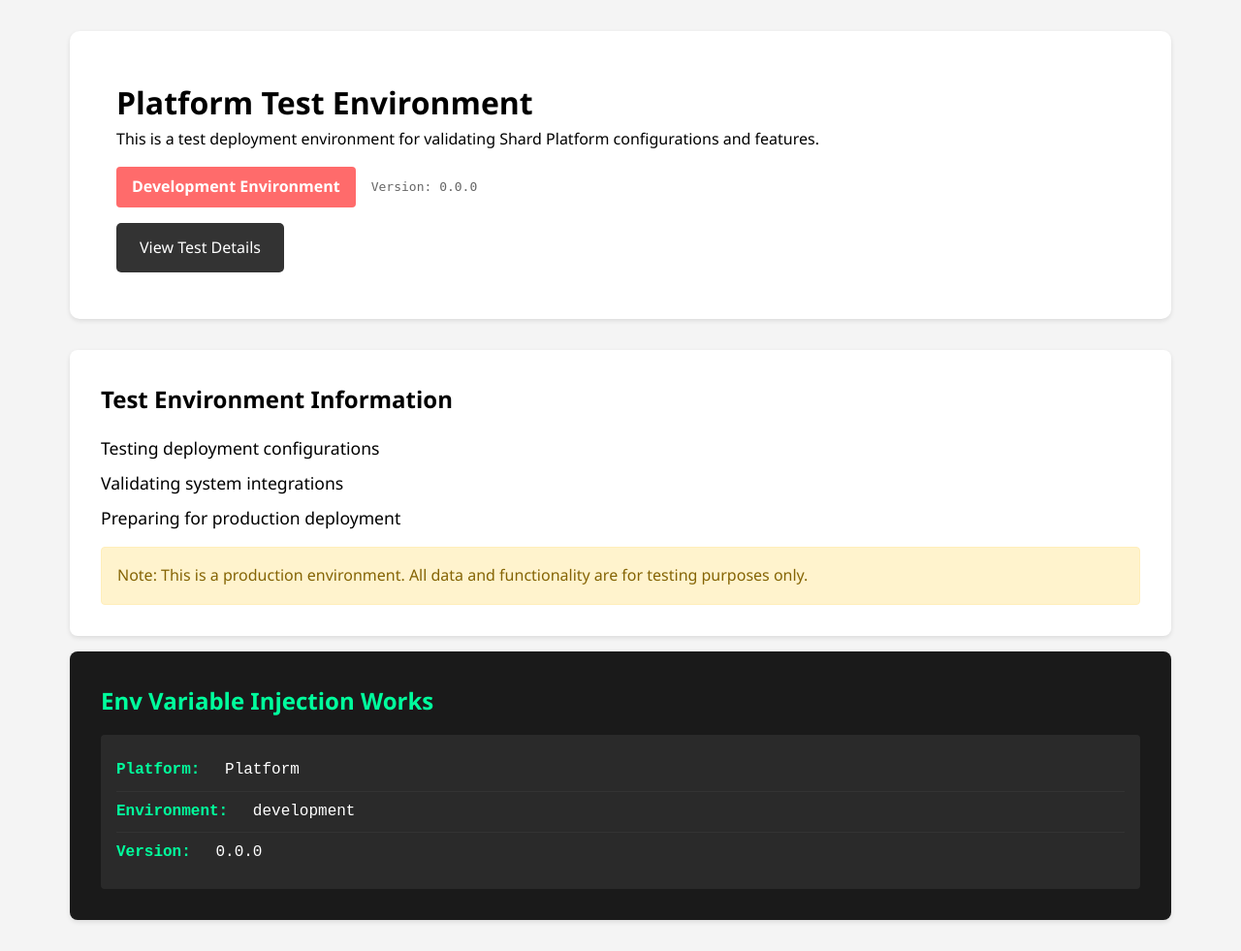
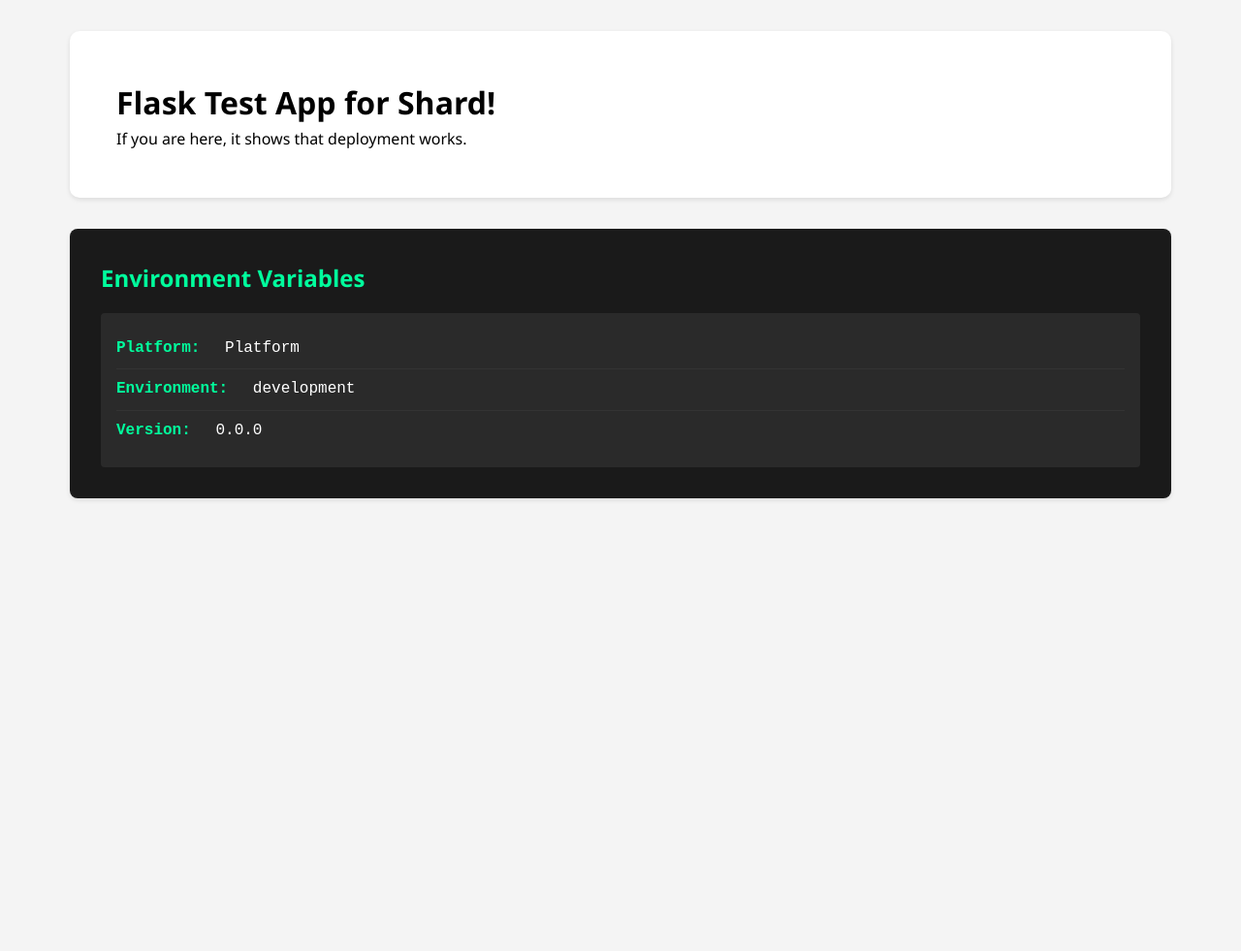
Before and after one commit to utsav-mistry/sample-flask, a Flask app: page / in a window 1280 px wide. Shown: the part 58-1039 px from the top of the page at 97% size. After the commit the page ends 574 px from the top, so only its background shows below. Run offline with Flask 3, Linux system fonts and the light colour scheme.

Commit message:
page fixes

```diff
--- a/templates/home.html
+++ b/templates/home.html
@@ -1,31 +1,15 @@
 {% extends "base.html" %}
 
-{% block title %}{{ env.platform_name }} - {{ env.environment }} Environment{% endblock title %}
+{% block title %}Home{% endblock title %}
 
 {% block content %}
 <div class="hero">
-    <h1>{{ env.platform_name }} Test Environment</h1>
-    <p>This is a test deployment environment for validating Shard Platform configurations and features.</p>
-    <div class="test-status">
-        <span class="badge">{{ env.environment|title }} Environment</span>
-        <span class="version">Version: {{ env.version }}</span>
-    </div>
-    <a href="{{ url_for('main.about') }}" class="btn">View Test Details</a>
-</div>
-
-<div class="card">
-    <h2>Test Environment Information</h2>
-    <ul class="test-info">
-        <li>Testing deployment configurations</li>
-        <li>Validating system integrations</li>
-        <li>Preparing for production deployment</li>
-    </ul>
-    <p class="warning">Note: This is a production environment. All data and functionality are for testing purposes
-        only.</p>
+    <h1>Flask Test App for Shard!</h1>
+    <p>If you are here, it shows that deployment works.</p>
 </div>
 
 <div class="card env-card">
-    <h2>Env Variable Injection Works</h2>
+    <h2>Environment Variables</h2>
     <div class="env-vars">
         <div class="env-item">
             <span class="env-label">Platform:</span>
```
Also changed, not shown: templates/about.html (+3 -13 lines), templates/contact.html (+6 -18 lines).
